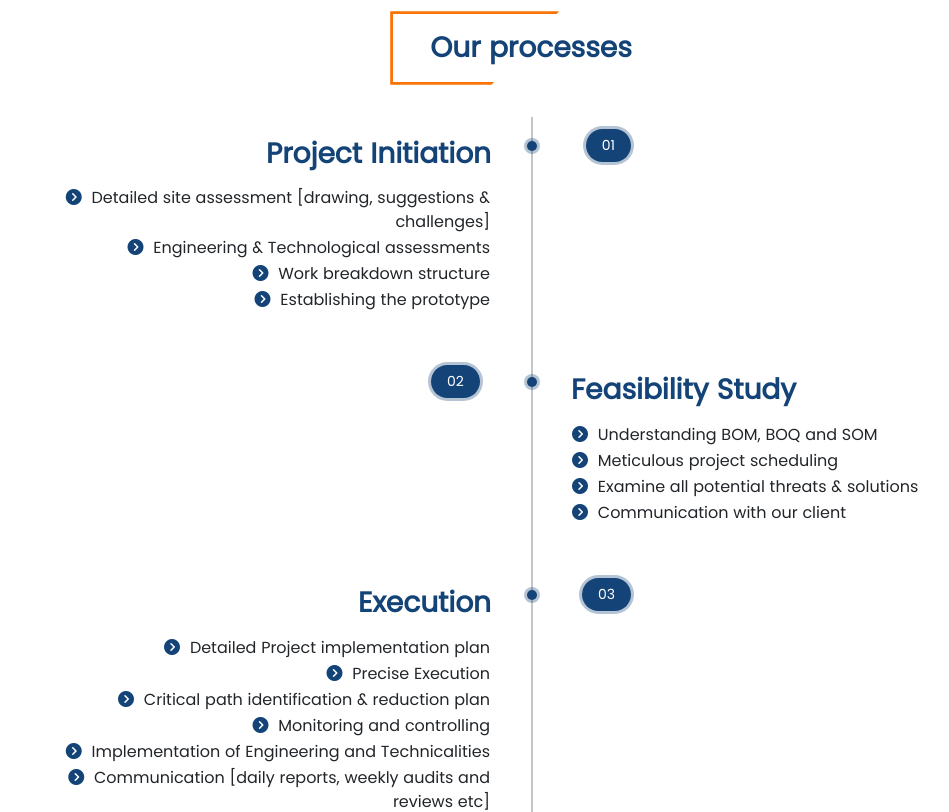
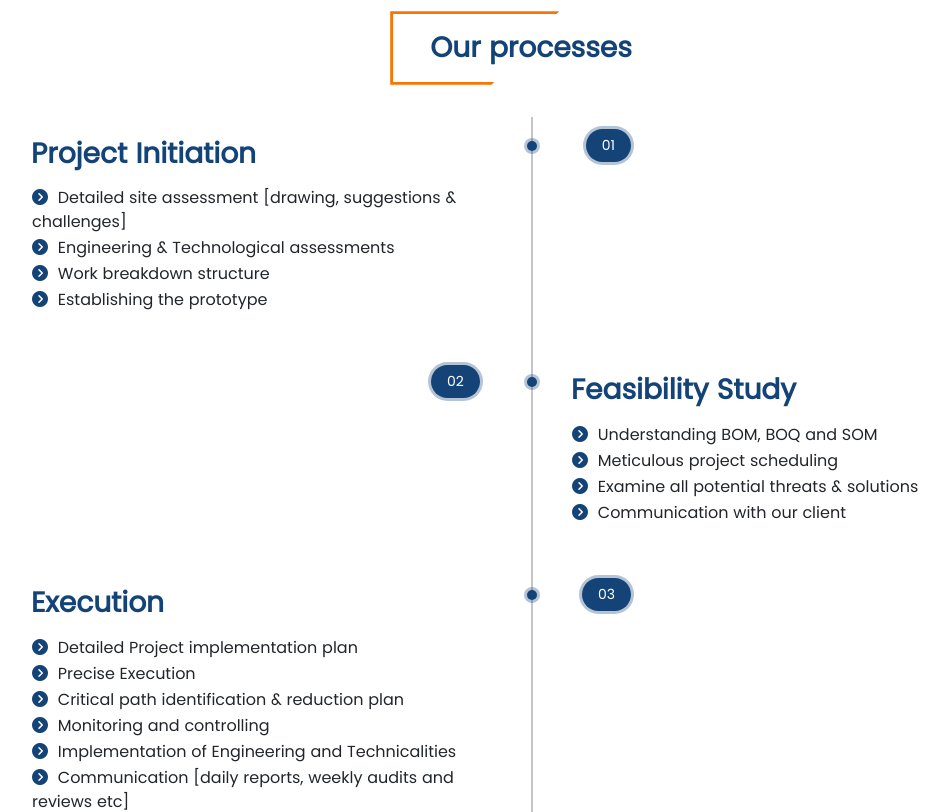
Before and after one commit to deke-r/senseProjectsNextJs, a Next.js app: page /construction-contractors-in-india in a window 1280 px wide. Shown: the part 1700-2512 px from the top of the page, without its empty margins (109-1058 px from the left). Built offline with nearby package versions, Linux system fonts and the light colour scheme.

Commit message:
changes added

```diff
--- a/app/construction-contractors-in-india/page.jsx
+++ b/app/construction-contractors-in-india/page.jsx
@@ -121,7 +121,7 @@ export default function CivilConstructionsPage() {
                 },
               ].map((item, idx) => (
                 <li key={idx}>
-                  <div className="process-content">
+                  <div className="process-content text-start">
                     <h3>{item.title}</h3>
                     <table>
                       {item.steps.map((step, sIdx) => (
--- a/app/interior-fitout-company-in-india/page.jsx
+++ b/app/interior-fitout-company-in-india/page.jsx
@@ -122,7 +122,7 @@ export default function IF() {
                 },
               ].map((item, idx) => (
                 <li key={idx}>
-                  <div className="process-content">
+                  <div className="process-content text-start">
                     <h3>{item.title}</h3>
                     <table>
                       {item.steps.map((step, sIdx) => (
```
